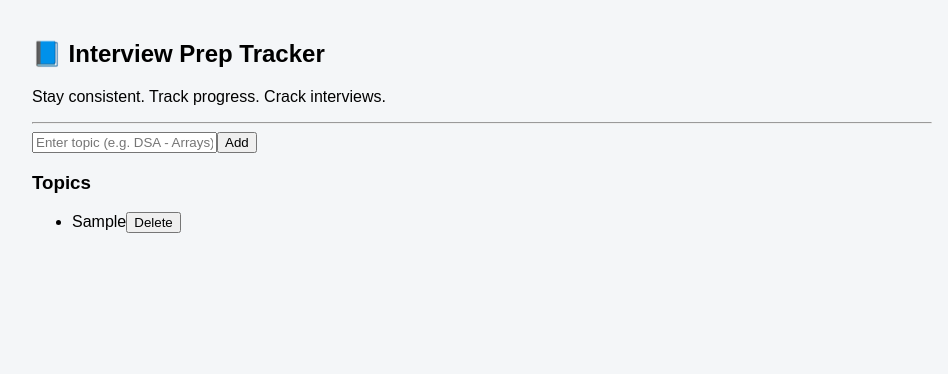
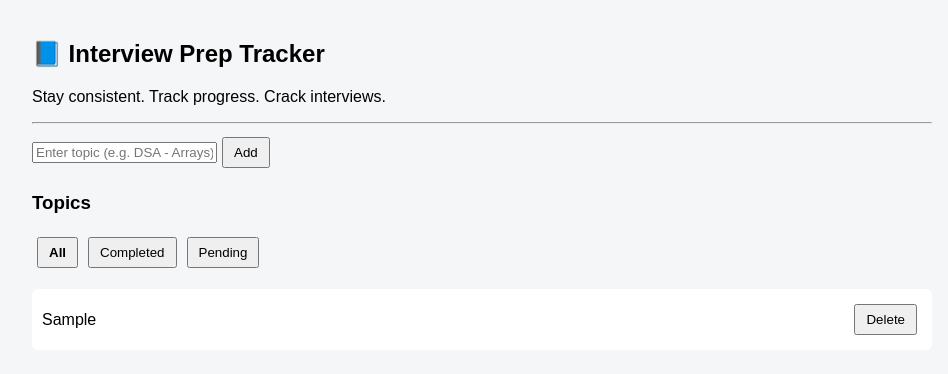
Before and after one commit to ananya-1112/interview-prep-tracker, a React (Vite) app: page / in a window 1280 px wide. Both pictures are taken after typing "Sample" into the empty fields and a click on the button "Add". Shown: the top 374 px of the page, without its empty margins (158-1106 px from the left). Built offline with nearby package versions, Linux system fonts and the light colour scheme.

Commit message:
Day3: Improved CSS and added filter features.

```diff
--- a/src/App.jsx
+++ b/src/App.jsx
@@ -6,6 +6,8 @@ import { useState } from "react";
 
 function App() {
   const [topics, setTopics] = useState([]);
+
+  const [filter, setFilter] = useState("all");
 
   const addTopic = (newTopic) => {
   const topicObj = {
@@ -32,6 +34,12 @@ const deleteTopic = (indexToDelete) => {
   setTopics(updatedTopics);
 };
 
+const filteredTopics = topics.filter((topic) => {
+  if (filter === "completed") return topic.completed;
+  if (filter === "pending") return !topic.completed;
+  return true;
+});
+
   return (
     <div className="container">
       <Header />
@@ -39,8 +47,14 @@ const deleteTopic = (indexToDelete) => {
 
       <h3>Topics</h3>
 
+       <div>
+  <button style={{ fontWeight: filter === "all" ? "bold" : "normal" }} onClick={() => setFilter("all")}>All</button>
+  <button style={{ fontWeight: filter === "completed" ? "bold" : "normal" }} onClick={() => setFilter("completed")}>Completed</button>
+  <button style={{ fontWeight: filter === "pending" ? "bold" : "normal" }} onClick={() => setFilter("pending")}>Pending</button>
+</div>
+
      <ul>
-  {topics.map((topic, index) => (
+  {filteredTopics.map((topic, index) => (
     <TopicItem
       key={index}
       topic={topic}
@@ -49,6 +63,8 @@ const deleteTopic = (indexToDelete) => {
       toggleComplete={toggleComplete}
     />
   ))}
+
+
 </ul>
     </div>
   );
--- a/src/components/TopicItem.jsx
+++ b/src/components/TopicItem.jsx
@@ -6,6 +6,7 @@ function TopicItem({ topic, index, deleteTopic, toggleComplete }) {
     style={{
       textDecoration: topic.completed ? "line-through" : "none",
       cursor: "pointer",
+      flex: 1,
     }}
   >
     {topic.text}
--- a/src/styles/app.css
+++ b/src/styles/app.css
@@ -10,3 +10,24 @@ body {
   margin: auto;
   padding: 20px;
 }
+
+button {
+  margin: 5px;
+  padding: 6px 10px;
+  cursor: pointer;
+}
+
+ul {
+  list-style: none;
+  padding: 0;
+}
+
+li {
+  background: white;
+  margin: 8px 0;
+  padding: 10px;
+  border-radius: 6px;
+  display: flex;
+  justify-content: space-between;
+  align-items: center;
+}
```
Lines whose indentation alone changed are shown as unchanged.
